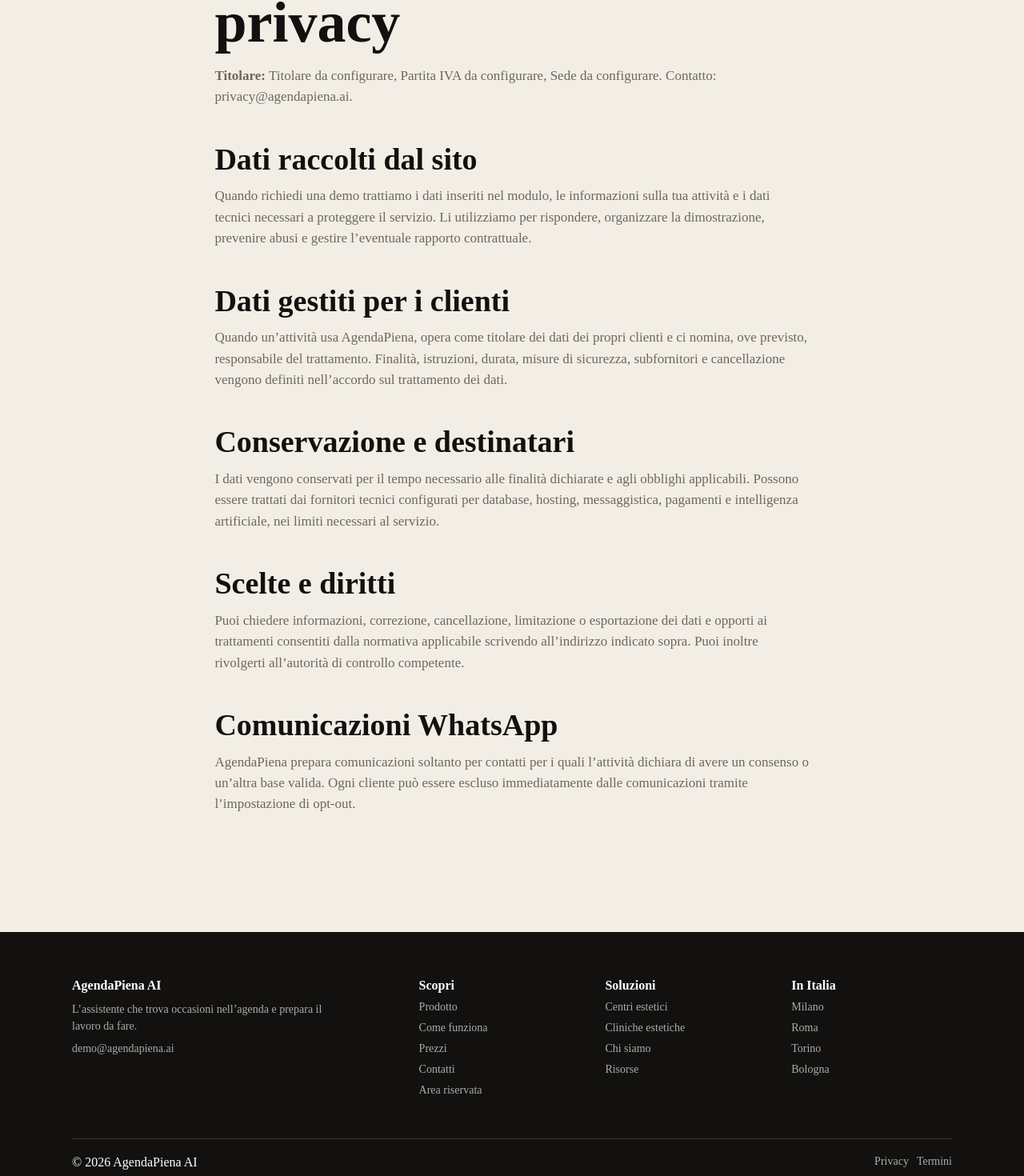
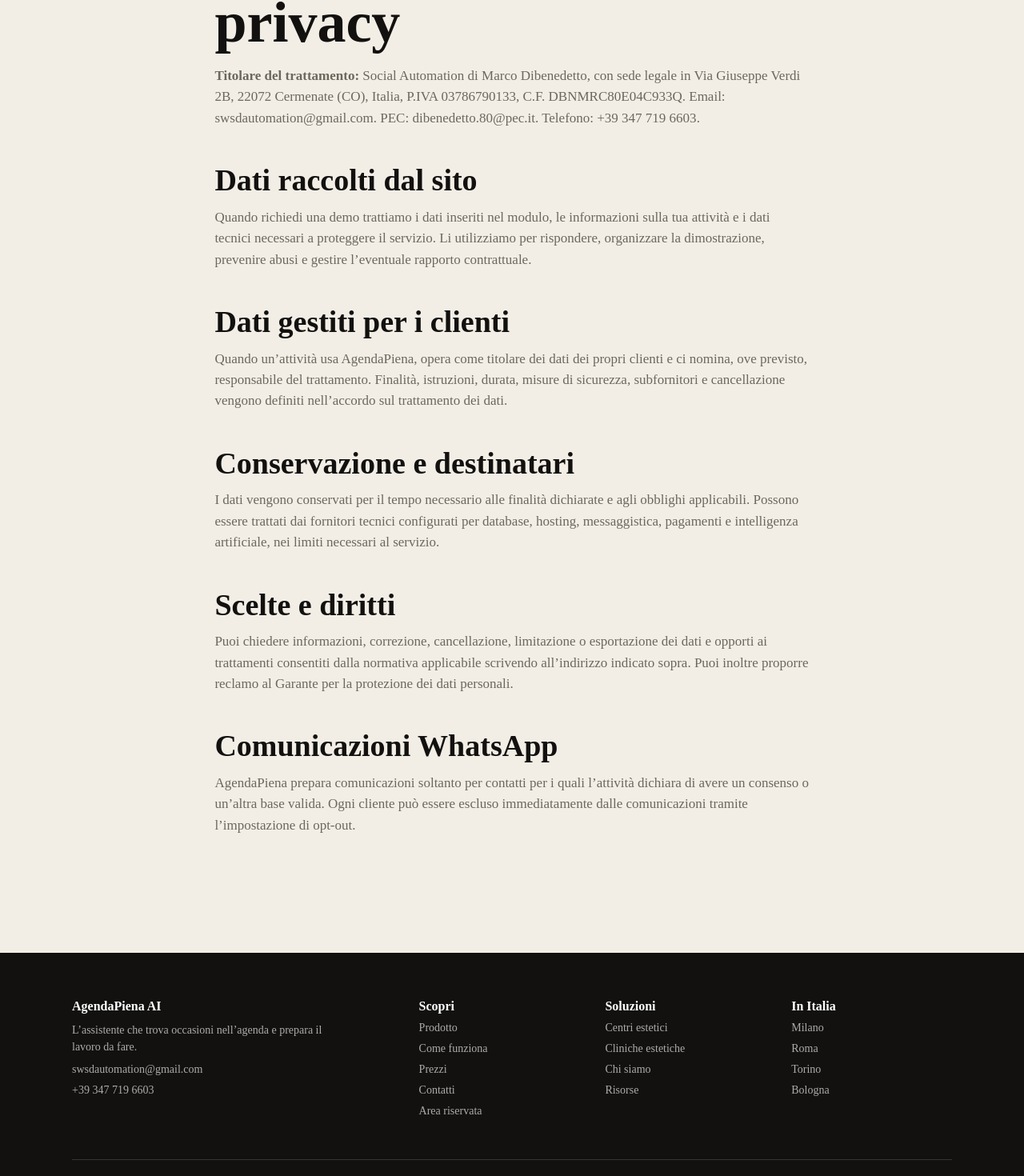
Before and after one commit to Marco26-hub/receptionist, a Next.js app: page /privacy in a window 1280 px wide. Shown: the part 276-1746 px from the top of the page at 80% size. Built offline with nearby package versions, Linux system fonts and the light colour scheme; no server answers.

Commit message:
Add verified company identity

```diff
--- a/app/chi-siamo/page.tsx
+++ b/app/chi-siamo/page.tsx
@@ -2,5 +2,6 @@
 import { PageIntro } from "../components/PageIntro";
 import { SiteFooter } from "../components/SiteFooter";
 import { SiteHeader } from "../components/SiteHeader";
+import { legalEntity } from "../lib/legal";
 export const metadata: Metadata = { title: "Chi siamo | AgendaPiena AI", description: "AgendaPiena AI nasce per rendere l’intelligenza artificiale semplice, controllabile e utile ai centri estetici italiani.", alternates: { canonical: "/chi-siamo" } };
-export default function AboutPage() { return <main><SiteHeader /><PageIntro eyebrow="Chi siamo" title="Tecnologia utile, con le persone al comando." description="Costruiamo strumenti semplici per attività che vivono di relazione. AgendaPiena nasce da un’idea precisa: l’intelligenza artificiale deve togliere lavoro ripetitivo, senza togliere umanità." /><section className="plain-band"><div><span>La nostra scelta</span><h2>Poche promesse. Risultati misurabili.</h2></div><p>Partiamo dai dati reali del centro, concordiamo le regole e misuriamo appuntamenti recuperati e tempo risparmiato. Non vendiamo automazioni incomprensibili.</p></section><SiteFooter /></main>; }
+export default function AboutPage() { return <main><SiteHeader /><PageIntro eyebrow="Chi siamo" title="Tecnologia utile, con le persone al comando." description="Costruiamo strumenti semplici per attività che vivono di relazione. AgendaPiena nasce da un’idea precisa: l’intelligenza artificiale deve togliere lavoro ripetitivo, senza togliere umanità." /><section className="plain-band"><div><span>La nostra scelta</span><h2>Poche promesse. Risultati misurabili.</h2></div><p>Partiamo dai dati reali del centro, concordiamo le regole e misuriamo appuntamenti recuperati e tempo risparmiato. Non vendiamo automazioni incomprensibili.</p></section><section className="plain-band"><div><span>L’azienda</span><h2>Un prodotto italiano, seguito direttamente.</h2></div><p>AgendaPiena AI è un servizio di {legalEntity.name}, con sede a Cermenate, in provincia di Como. Lavoriamo con attività in tutta Italia. Puoi contattarci a <a href={`mailto:${legalEntity.email}`}>{legalEntity.email}</a> o al <a href={`tel:${legalEntity.phoneHref}`}>{legalEntity.phone}</a>.</p></section><SiteFooter /></main>; }
--- a/app/components/SiteFooter.tsx
+++ b/app/components/SiteFooter.tsx
@@ -1,4 +1,5 @@
 import Link from "next/link";
+import { legalEntity } from "../lib/legal";
 import { cities, contactHref } from "../lib/site";
 
 export function SiteFooter() {
@@ -7,7 +8,8 @@
       <div className="footer-brand">
         <strong>AgendaPiena AI</strong>
         <p>L’assistente che trova occasioni nell’agenda e prepara il lavoro da fare.</p>
-        <a href={contactHref}>demo@agendapiena.ai</a>
+        <a href={contactHref}>{legalEntity.email}</a>
+        <a href={`tel:${legalEntity.phoneHref}`}>{legalEntity.phone}</a>
       </div>
       <div>
         <strong>Scopri</strong>
@@ -31,7 +33,7 @@
         ))}
       </div>
       <div className="footer-bottom">
-        <span>© 2026 AgendaPiena AI</span>
+        <span>© 2026 AgendaPiena AI · {legalEntity.name} · P.IVA {legalEntity.vatNumber}</span>
         <Link href="/privacy">Privacy</Link>
         <Link href="/termini">Termini</Link>
       </div>
--- a/app/lib/legal.ts
+++ b/app/lib/legal.ts
@@ -1,6 +1,10 @@
 export const legalEntity = {
-  name: process.env.LEGAL_COMPANY_NAME || "Titolare da configurare",
-  vatNumber: process.env.LEGAL_VAT_NUMBER || "Partita IVA da configurare",
-  address: process.env.LEGAL_ADDRESS || "Sede da configurare",
-  email: process.env.LEGAL_EMAIL || "privacy@agendapiena.ai",
+  name: process.env.LEGAL_COMPANY_NAME || "Social Automation di Marco Dibenedetto",
+  vatNumber: process.env.LEGAL_VAT_NUMBER || "03786790133",
+  taxCode: process.env.LEGAL_TAX_CODE || "DBNMRC80E04C933Q",
+  address: process.env.LEGAL_ADDRESS || "Via Giuseppe Verdi 2B, 22072 Cermenate (CO), Italia",
+  email: process.env.LEGAL_EMAIL || "swsdautomation@gmail.com",
+  pec: process.env.LEGAL_PEC || "dibenedetto.80@pec.it",
+  phone: process.env.LEGAL_PHONE || "+39 347 719 6603",
+  phoneHref: process.env.LEGAL_PHONE_HREF || "+393477196603",
 };
--- a/app/lib/site.ts
+++ b/app/lib/site.ts
@@ -12,4 +12,4 @@
 ];
 
 export const contactHref =
-  "mailto:demo@agendapiena.ai?subject=Richiesta%20demo%20AgendaPiena%20AI";
+  "mailto:swsdautomation@gmail.com?subject=Richiesta%20demo%20AgendaPiena%20AI";
```
Also changed, not shown: app/page.tsx (+13 -1 lines), app/privacy/page.tsx (+1 -1 lines), app/termini/page.tsx (+1 -1 lines), render.yaml (+12 -4 lines), 1 other file (tests, documents, lock files or other folders).
